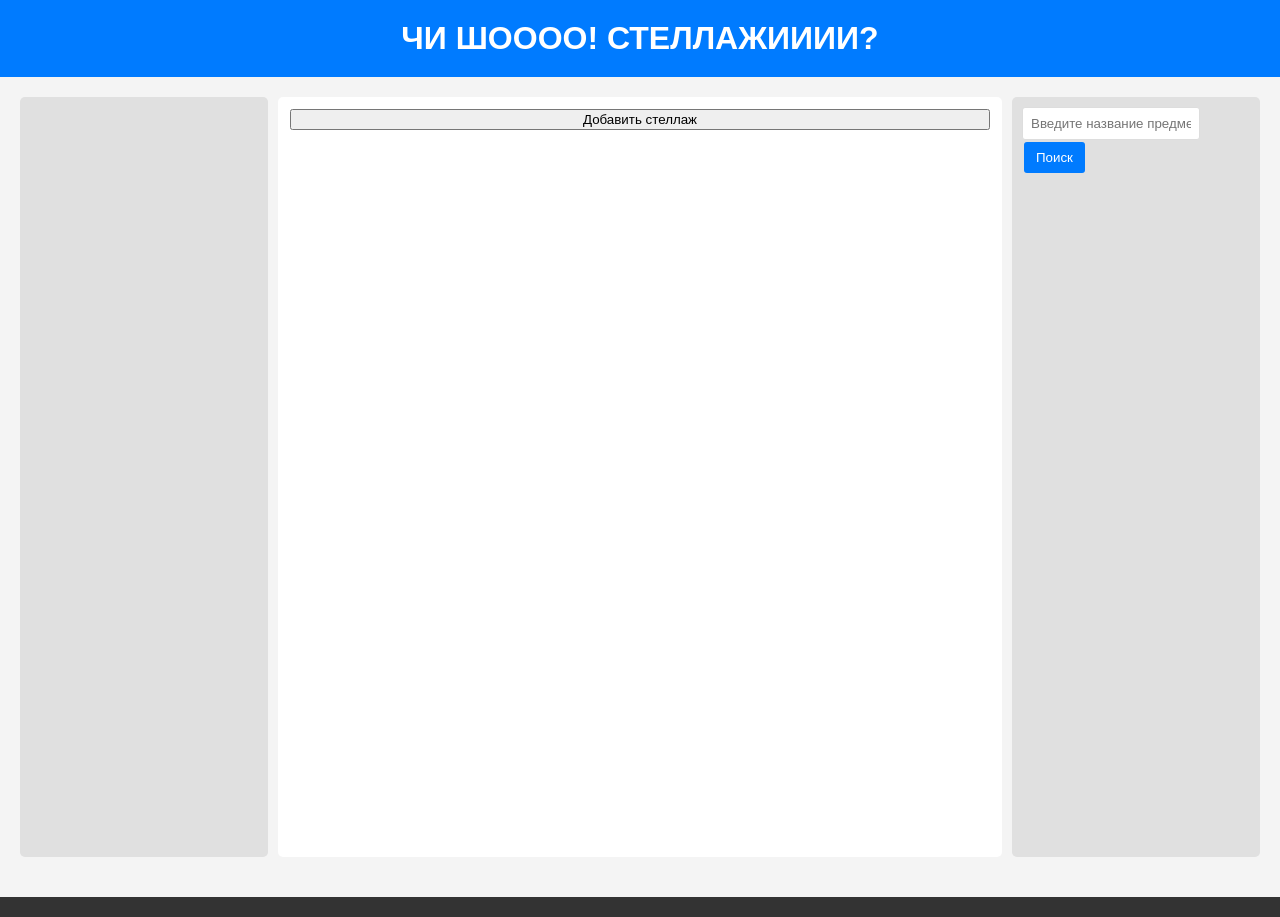
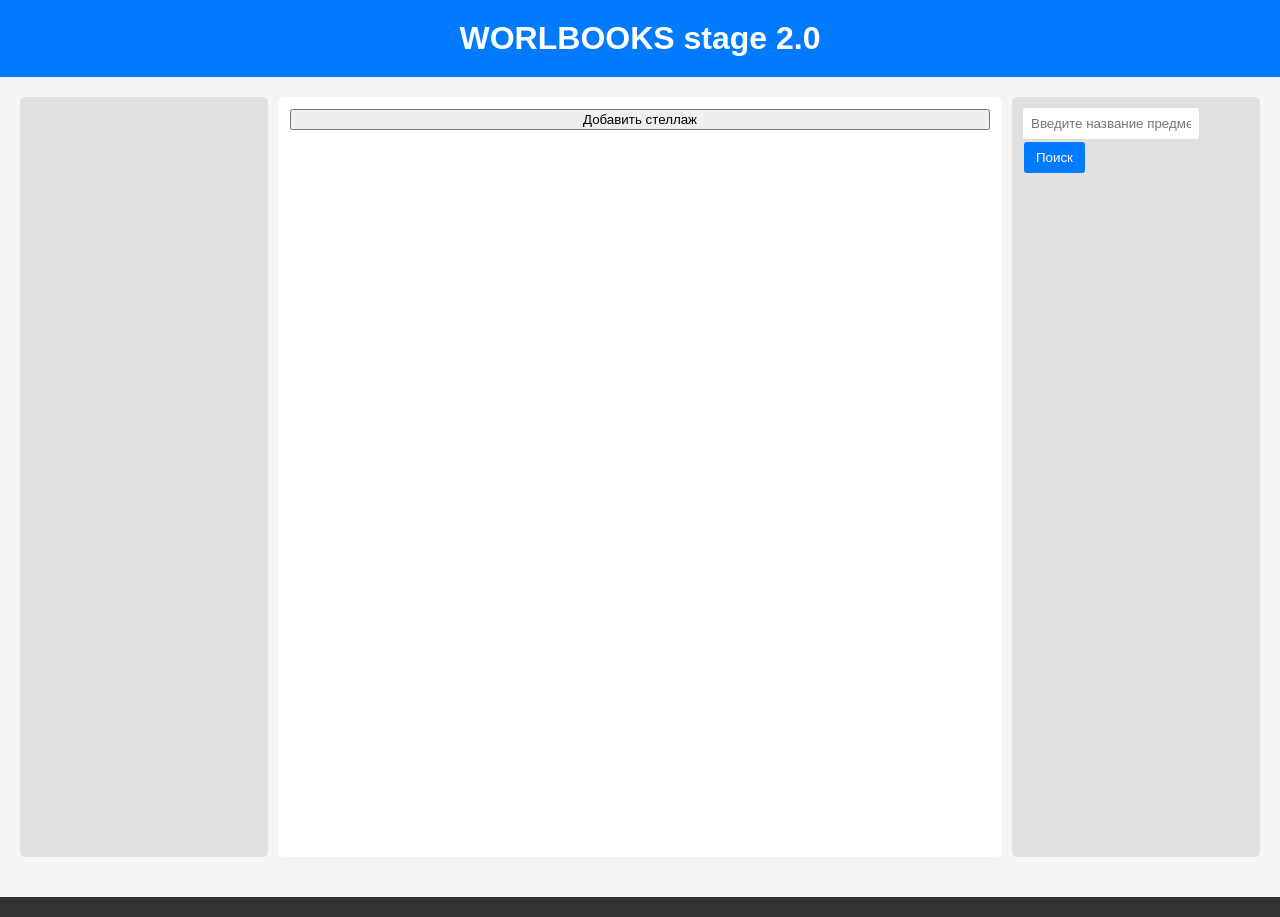
Before and after one commit to Igorgawrilin/web_warehouse, a plain HTML site: page web_warehouse.html in a window 1280 px wide. Drawn offline with Linux system fonts and the light colour scheme.

Commit message:
changed the name of the site

```diff
--- a/web_warehouse.html
+++ b/web_warehouse.html
@@ -3,12 +3,12 @@
 <head>
     <meta charset="UTF-8">
     <meta name="viewport" content="width=device-width, initial-scale=1.0">
-    <title>ЧИ ШОООО! СТЕЛЛАЖИИИИ?</title>
+    <title>WORLBOOKS</title>
     <link rel="stylesheet" href="css/style.css">  <!-- Подключаем CSS -->
 </head>
 <body>
     <header>
-        <h1>ЧИ ШОООО! СТЕЛЛАЖИИИИ?</h1>
+        <h1>WORLBOOKS stage 2.0</h1>
     </header>
 
     <main>
```
